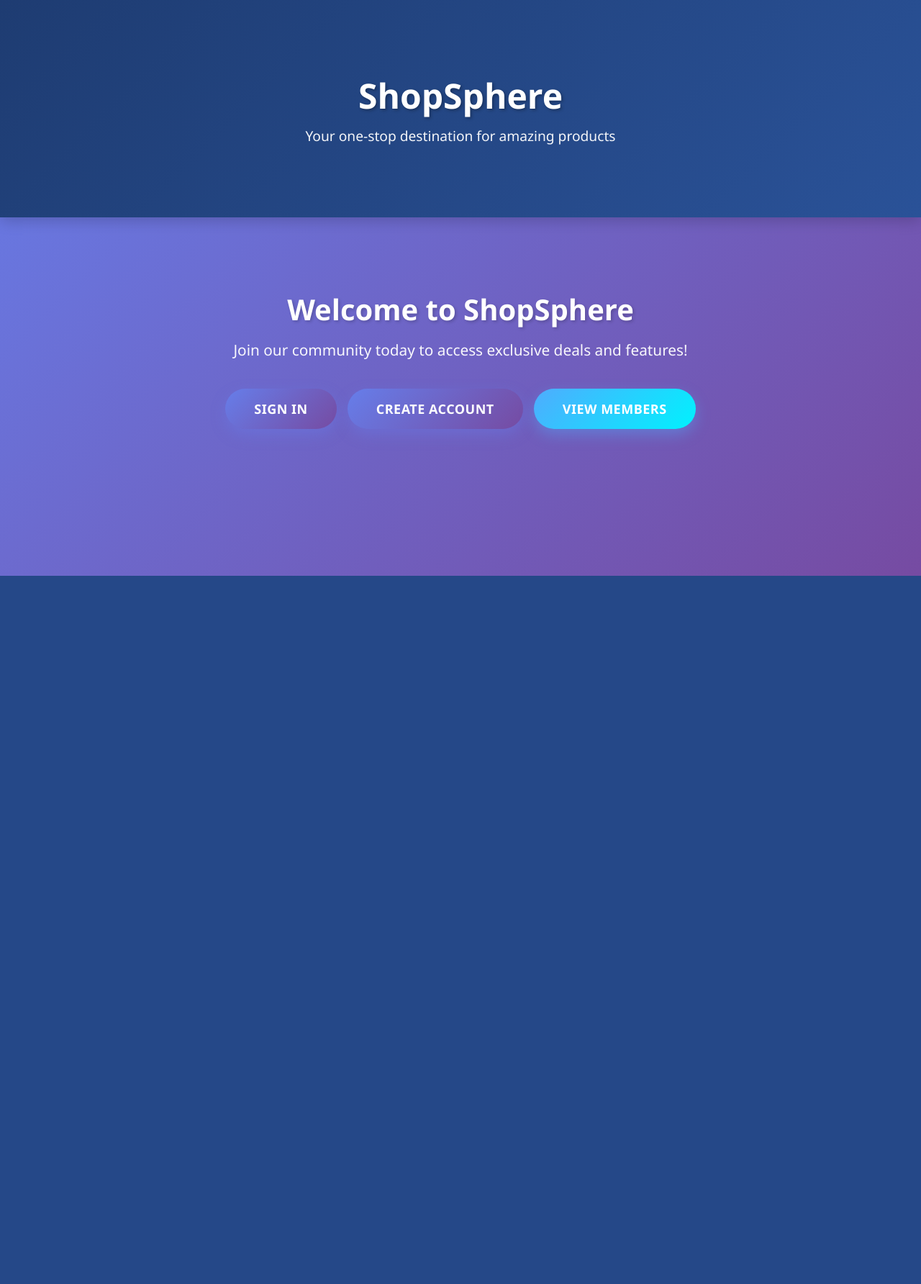
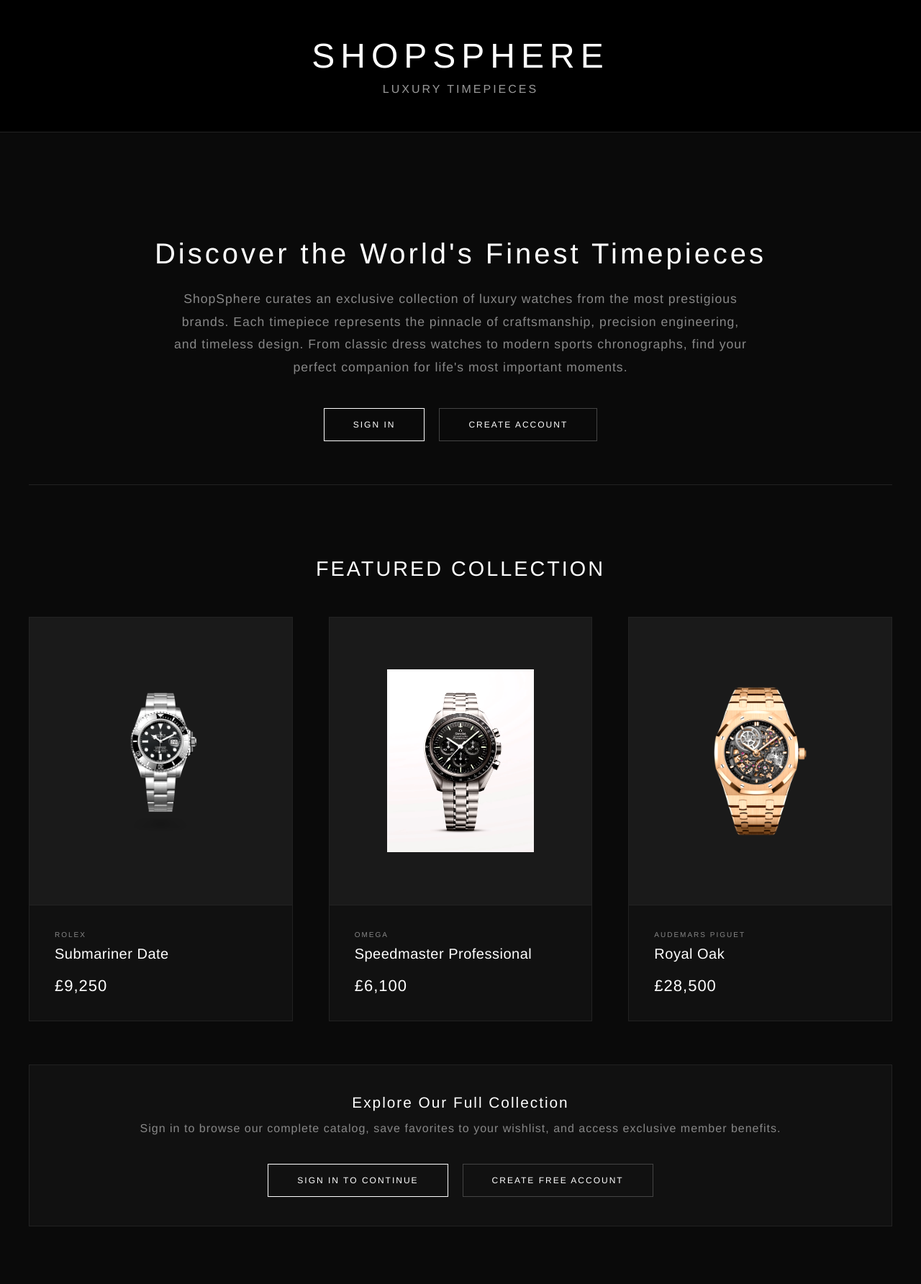
Before and after one commit to RichardT1996/my-cloud-shop, a PHP site: page / in a window 1280 px wide. Shown: the whole page at 72% size. Before the commit the page ends 800 px from the top, so only its background shows below. Run offline with PHP 8.4, Linux system fonts and the light colour scheme.

Commit message:
Redesign homepage with dark theme, featured watches, and sign-in prompt

```diff
--- a/index.php
+++ b/index.php
@@ -6,57 +6,122 @@ session_start();
 <head>
   <meta charset="UTF-8">
   <meta name="viewport" content="width=device-width, initial-scale=1.0">
-  <title>ShopSphere - Welcome</title>
+  <title>ShopSphere - Premium Watch Collection</title>
   <style>
     * { margin: 0; padding: 0; box-sizing: border-box; }
-    body { font-family: 'Segoe UI', Tahoma, Geneva, Verdana, sans-serif; background: linear-gradient(135deg, #667eea 0%, #764ba2 100%); min-height: 100vh; }
-    .header { background: linear-gradient(135deg, #1e3c72 0%, #2a5298 100%); color: #fff; padding: 40px 20px; text-align: center; box-shadow: 0 4px 20px rgba(0,0,0,0.2); }
-    .header h1 { font-size: 3em; font-weight: 700; text-shadow: 2px 2px 4px rgba(0,0,0,0.3); margin-bottom: 10px; }
-    .header p { font-size: 1.2em; opacity: 0.95; }
-    .container { max-width: 1200px; margin: 0 auto; padding: 60px 20px; }
-    .user-info { text-align: center; padding: 20px 30px; background: rgba(255,255,255,0.95); backdrop-filter: blur(10px); margin-bottom: 30px; border-radius: 15px; color: #2c3e50; font-size: 1.1em; box-shadow: 0 8px 24px rgba(0,0,0,0.15); border: 1px solid rgba(255,255,255,0.8); }
-    .user-info strong { color: #667eea; font-size: 1.2em; }
-    .welcome-text { text-align: center; margin: 40px 0; color: #fff; }
-    .welcome-text h2 { font-size: 2.5em; margin-bottom: 15px; font-weight: 700; text-shadow: 2px 2px 4px rgba(0,0,0,0.2); }
-    .welcome-text > p { font-size: 1.3em; margin-bottom: 40px; opacity: 0.95; }
-    .actions { text-align: center; margin-top: 30px; display: flex; justify-content: center; flex-wrap: wrap; gap: 15px; }
-    .btn { display: inline-block; background: linear-gradient(135deg, #667eea 0%, #764ba2 100%); color: #fff; padding: 16px 40px; text-decoration: none; border-radius: 30px; font-size: 18px; font-weight: 700; transition: all 0.3s ease; box-shadow: 0 8px 20px rgba(102, 126, 234, 0.4); text-transform: uppercase; letter-spacing: 0.5px; }
-    .btn:hover { transform: translateY(-3px); box-shadow: 0 12px 30px rgba(102, 126, 234, 0.6); }
-    .btn-logout { background: linear-gradient(135deg, #f093fb 0%, #f5576c 100%); box-shadow: 0 8px 20px rgba(245, 87, 108, 0.4); }
-    .btn-logout:hover { box-shadow: 0 12px 30px rgba(245, 87, 108, 0.6); }
-    .btn-secondary { background: linear-gradient(135deg, #4facfe 0%, #00f2fe 100%); box-shadow: 0 8px 20px rgba(79, 172, 254, 0.4); }
-    .btn-secondary:hover { box-shadow: 0 12px 30px rgba(79, 172, 254, 0.6); }
+    body { font-family: 'Helvetica Neue', 'Arial', sans-serif; background: #0a0a0a; color: #f5f5f5; }
+    .header { background: #000; color: #fff; padding: 50px 0; text-align: center; border-bottom: 1px solid #222; }
+    .header h1 { font-size: 3em; font-weight: 300; letter-spacing: 8px; text-transform: uppercase; margin-bottom: 10px; }
+    .header p { font-size: 1em; color: #999; letter-spacing: 3px; text-transform: uppercase; font-weight: 300; }
+    .container { max-width: 1400px; margin: 0 auto; padding: 80px 40px; }
+    .hero { text-align: center; margin-bottom: 100px; padding: 60px 0; border-bottom: 1px solid #222; }
+    .hero h2 { font-size: 2.5em; color: #fff; margin-bottom: 20px; font-weight: 300; letter-spacing: 4px; line-height: 1.4; }
+    .hero p { font-size: 1.1em; color: #888; margin-bottom: 40px; font-weight: 300; letter-spacing: 1px; line-height: 1.8; max-width: 800px; margin-left: auto; margin-right: auto; }
+    .cta-buttons { display: flex; justify-content: center; gap: 20px; margin-top: 40px; flex-wrap: wrap; }
+    .btn { display: inline-block; padding: 15px 40px; background: transparent; border: 1px solid #444; color: #fff; text-decoration: none; font-size: 12px; letter-spacing: 2px; text-transform: uppercase; transition: all 0.3s ease; font-weight: 400; }
+    .btn:hover { background: #fff; color: #000; border-color: #fff; }
+    .btn-primary { border-color: #fff; }
+    .featured { margin-top: 80px; }
+    .featured h3 { text-align: center; font-size: 1.8em; color: #fff; margin-bottom: 50px; font-weight: 300; letter-spacing: 3px; text-transform: uppercase; }
+    .watch-grid { display: grid; grid-template-columns: repeat(auto-fit, minmax(350px, 1fr)); gap: 50px; }
+    .watch-card { background: #111; border: 1px solid #222; overflow: hidden; transition: all 0.4s ease; }
+    .watch-card:hover { border-color: #444; transform: translateY(-5px); box-shadow: 0 10px 40px rgba(0,0,0,0.5); }
+    .watch-image-container { width: 100%; height: 400px; background: #1a1a1a; display: flex; align-items: center; justify-content: center; padding: 50px; border-bottom: 1px solid #222; }
+    .watch-image { max-width: 85%; max-height: 85%; object-fit: contain; filter: brightness(1.05) contrast(1.1); }
+    .watch-info { padding: 35px; }
+    .watch-brand { color: #888; font-size: 10px; text-transform: uppercase; letter-spacing: 2px; margin-bottom: 10px; font-weight: 400; }
+    .watch-name { font-size: 20px; color: #fff; margin-bottom: 15px; font-weight: 400; letter-spacing: 0.5px; }
+    .watch-price { font-size: 22px; color: #fff; font-weight: 300; letter-spacing: 1px; margin-top: 20px; }
+    .login-prompt { text-align: center; padding: 40px; background: #111; border: 1px solid #222; margin-top: 60px; }
+    .login-prompt h4 { color: #fff; font-size: 1.3em; margin-bottom: 15px; font-weight: 300; letter-spacing: 2px; }
+    .login-prompt p { color: #888; margin-bottom: 30px; font-weight: 300; letter-spacing: 1px; }
+    .user-bar { background: #111; color: #fff; padding: 12px 20px; display: flex; justify-content: space-between; align-items: center; border-bottom: 1px solid #222; }
+    .user-bar .user-info { font-size: 13px; color: #999; font-weight: 300; }
+    .user-bar .user-info strong { color: #fff; font-weight: 400; }
+    .user-bar a { color: #fff; text-decoration: none; padding: 8px 20px; background: transparent; border: 1px solid #444; font-size: 12px; font-weight: 400; transition: all 0.3s ease; margin-left: 10px; letter-spacing: 1px; text-transform: uppercase; }
+    .user-bar a:hover { background: #fff; color: #000; border-color: #fff; }
   </style>
 </head>
 <body>
   <div class="header">
-    <div class="container">
-      <h1>ShopSphere</h1>
-      <p>Your one-stop destination for amazing products</p>
-    </div>
+    <h1>ShopSphere</h1>
+    <p>Luxury Timepieces</p>
   </div>
 
+  <?php if (isset($_SESSION['user_id'])): ?>
+    <div class="user-bar">
+      <div class="user-info">
+        Welcome, <strong><?php echo htmlspecialchars($_SESSION['user_name']); ?></strong>
+      </div>
+      <div>
+        <a href="catalog.php">Browse All Watches</a>
+        <a href="wishlist.php">My Wishlist</a>
+        <a href="logout.php">Log Out</a>
+      </div>
+    </div>
+  <?php endif; ?>
+
   <div class="container">
-    <?php if (isset($_SESSION['user_id'])): ?>
-      <div class="user-info">
-        <strong>Welcome, <?php echo htmlspecialchars($_SESSION['user_name']); ?>!</strong>
-        (<?php echo htmlspecialchars($_SESSION['user_email']); ?>)
+    <div class="hero">
+      <h2>Discover the World's Finest Timepieces</h2>
+      <p>ShopSphere curates an exclusive collection of luxury watches from the most prestigious brands. Each timepiece represents the pinnacle of craftsmanship, precision engineering, and timeless design. From classic dress watches to modern sports chronographs, find your perfect companion for life's most important moments.</p>
+
+      <?php if (!isset($_SESSION['user_id'])): ?>
+        <div class="cta-buttons">
+          <a href="login.php" class="btn btn-primary">Sign In</a>
+          <a href="register.php" class="btn">Create Account</a>
+        </div>
+      <?php endif; ?>
+    </div>
+
+    <div class="featured">
+      <h3>Featured Collection</h3>
+      <div class="watch-grid">
+        <div class="watch-card">
+          <div class="watch-image-container">
+            <img src="images/rolex-submariner.jpg" alt="Rolex Submariner" class="watch-image" onerror="this.src='https://via.placeholder.com/350x350/1a1a1a/666666?text=Rolex'">
+          </div>
+          <div class="watch-info">
+            <div class="watch-brand">Rolex</div>
+            <div class="watch-name">Submariner Date</div>
+            <div class="watch-price">£9,250</div>
+          </div>
+        </div>
+
+        <div class="watch-card">
+          <div class="watch-image-container">
+            <img src="images/omega-speedmaster.jpg" alt="Omega Speedmaster" class="watch-image" onerror="this.src='https://via.placeholder.com/350x350/1a1a1a/666666?text=Omega'">
+          </div>
+          <div class="watch-info">
+            <div class="watch-brand">Omega</div>
+            <div class="watch-name">Speedmaster Professional</div>
+            <div class="watch-price">£6,100</div>
+          </div>
+        </div>
+
+        <div class="watch-card">
+          <div class="watch-image-container">
+            <img src="images/ap-royal-oak.jpg" alt="Audemars Piguet Royal Oak" class="watch-image" onerror="this.src='https://via.placeholder.com/350x350/1a1a1a/666666?text=AP'">
+          </div>
+          <div class="watch-info">
+            <div class="watch-brand">Audemars Piguet</div>
+            <div class="watch-name">Royal Oak</div>
+            <div class="watch-price">£28,500</div>
+          </div>
+        </div>
+      </div>
+    </div>
+
+    <?php if (!isset($_SESSION['user_id'])): ?>
+      <div class="login-prompt">
+        <h4>Explore Our Full Collection</h4>
+        <p>Sign in to browse our complete catalog, save favorites to your wishlist, and access exclusive member benefits.</p>
+        <div class="cta-buttons">
+          <a href="login.php" class="btn btn-primary">Sign In to Continue</a>
+          <a href="register.php" class="btn">Create Free Account</a>
+        </div>
       </div>
     <?php endif; ?>
-    <div class="welcome-text">
-      <h2>Welcome to ShopSphere</h2>
-      <p>Join our community today to access exclusive deals and features!</p>
-      <div class="actions">
-        <?php if (isset($_SESSION['user_id'])): ?>
-          <a href="catalog.php" class="btn">Browse Watches</a>
-          <a href="logout.php" class="btn btn-logout">Sign Out</a>
-        <?php else: ?>
-          <a href="login.php" class="btn">Sign In</a>
-          <a href="register.php" class="btn">Create Account</a>
-        <?php endif; ?>
-        <a href="view_users.php" class="btn btn-secondary">View Members</a>
-      </div>
-    </div>
   </div>
 </body>
 </html>
```
